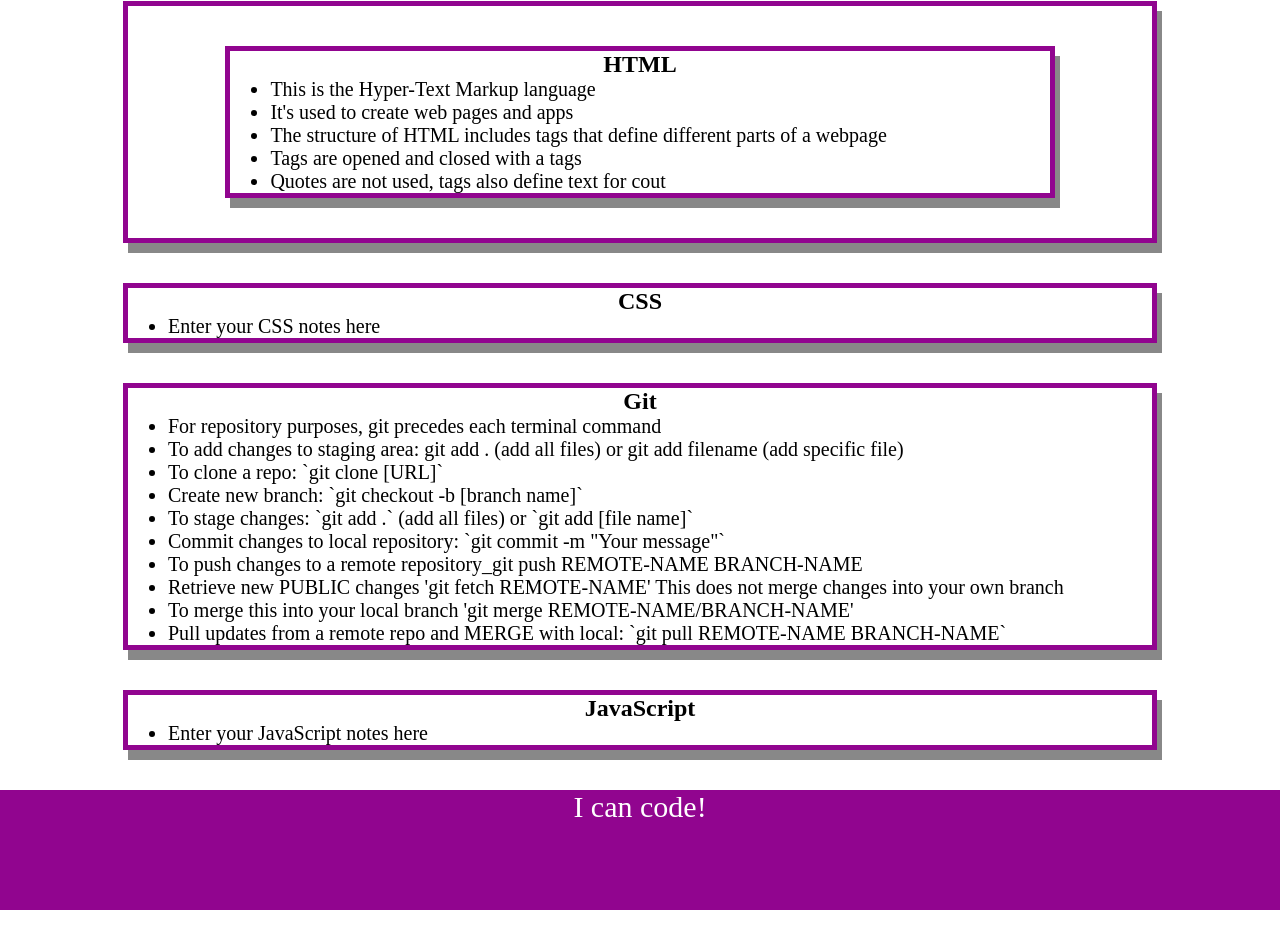
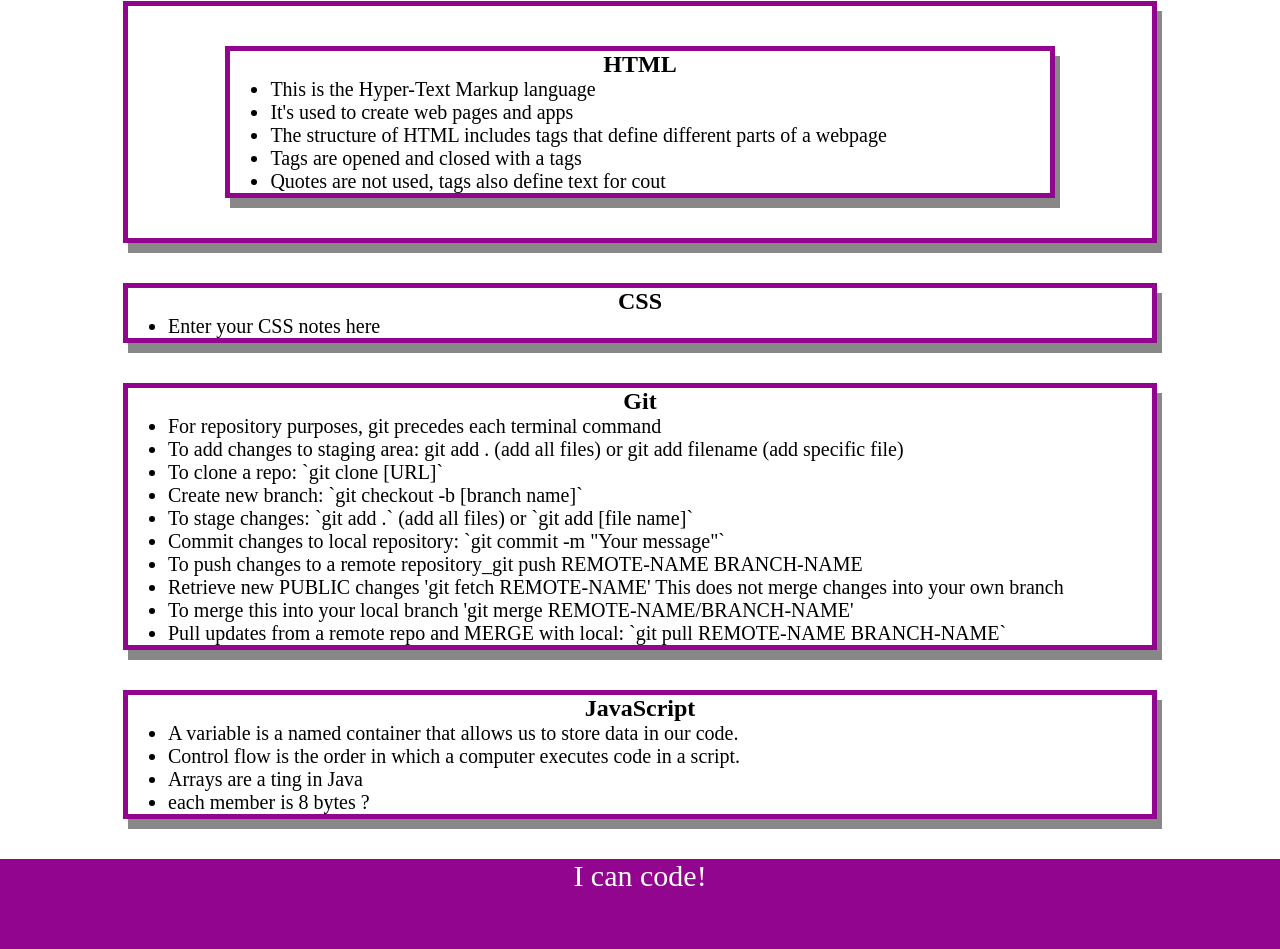
Before and after one commit to soyuz43/prework-study-guide, a plain HTML site: page assets/index.html in a window 1280 px wide. Shown: the part 159-1108 px from the top of the page. Before the commit the page ends 1069 px from the top, so only its background shows below. Drawn offline with Linux system fonts and the light colour scheme.

Commit message:
If I'm correct, I have now finalized the Java File

```diff
--- a/assets/index.html
+++ b/assets/index.html
@@ -53,7 +53,10 @@
       <section class="card" id="javascript-section">
         <h2>JavaScript</h2>
         <ul>
-          <li>Enter your JavaScript notes here</li>
+          <li>A variable is a named container that allows us to store data in our code.</li>
+          <li>Control flow is the order in which a computer executes code in a script.</li>
+          <li>Arrays are a ting in Java</li>
+          <li>each member is 8 bytes ?</li>
         </ul>
       </section>
     </main>
```
